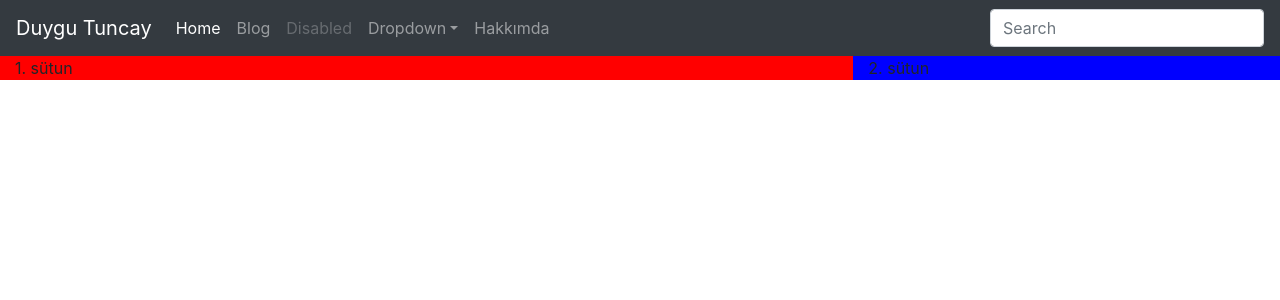
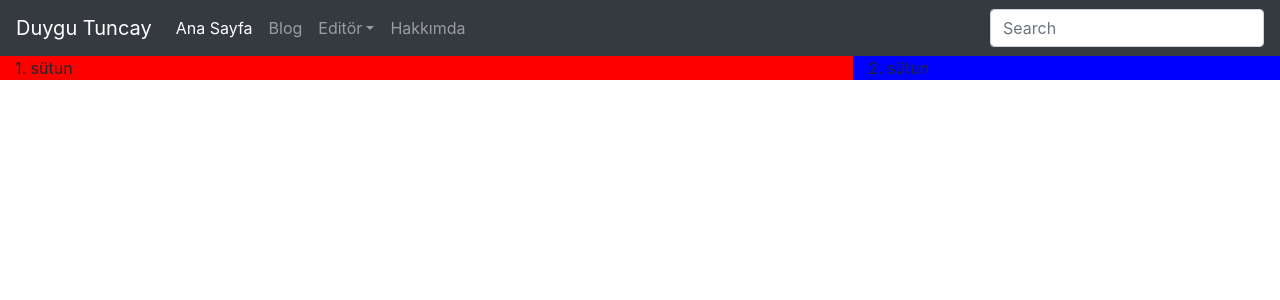
Before and after one commit to tduygu/django-work, a Django app: page / in a window 1280 px wide. Shown: the top 300 px of the page. Run offline with Django 3.2, Linux system fonts and the light colour scheme; the first user in the database is signed in; some libraries are stand-ins or nearby versions.

Commit message:
header changed for authentication

```diff
--- a/templates/header.html
+++ b/templates/header.html
@@ -7,22 +7,24 @@
   <div class="collapse navbar-collapse" id="navbarsExample04">
     <ul class="navbar-nav mr-auto">
       <li class="nav-item active">
-        <a class="nav-link" href="{% url 'home' %}">Home <span class="sr-only">(current)</span></a>
+        <a class="nav-link" href="{% url 'home' %}">Ana Sayfa<span class="sr-only">(current)</span></a>
       </li>
       <li class="nav-item">
         <a class="nav-link" href="{% url 'post:index' %}">Blog</a>
       </li>
-      <li class="nav-item">
-        <a class="nav-link disabled" href="#" tabindex="-1" aria-disabled="true">Disabled</a>
-      </li>
+<!--      <li class="nav-item">-->
+<!--        <a class="nav-link disabled" href="#" tabindex="-1" aria-disabled="true">Disabled</a>-->
+<!--      </li>-->
+      {% if request.user.is_authenticated %}
       <li class="nav-item dropdown">
-        <a class="nav-link dropdown-toggle" href="#" id="dropdown04" data-toggle="dropdown" aria-haspopup="true" aria-expanded="false">Dropdown</a>
+        <a class="nav-link dropdown-toggle" href="#" id="dropdown04" data-toggle="dropdown" aria-haspopup="true" aria-expanded="false">Editör</a>
         <div class="dropdown-menu" aria-labelledby="dropdown04">
           <a class="dropdown-item" href="{% url 'post:create' %}">Yazı Ekle</a>
           <a class="dropdown-item" href="#">Another action</a>
           <a class="dropdown-item" href="#">Something else here</a>
         </div>
       </li>
+      {% endif %}
       <li class="nav-item">
         <a class="nav-link" href="#">Hakkımda</a>
       </li>
```
Also changed, not shown: db.sqlite3.
